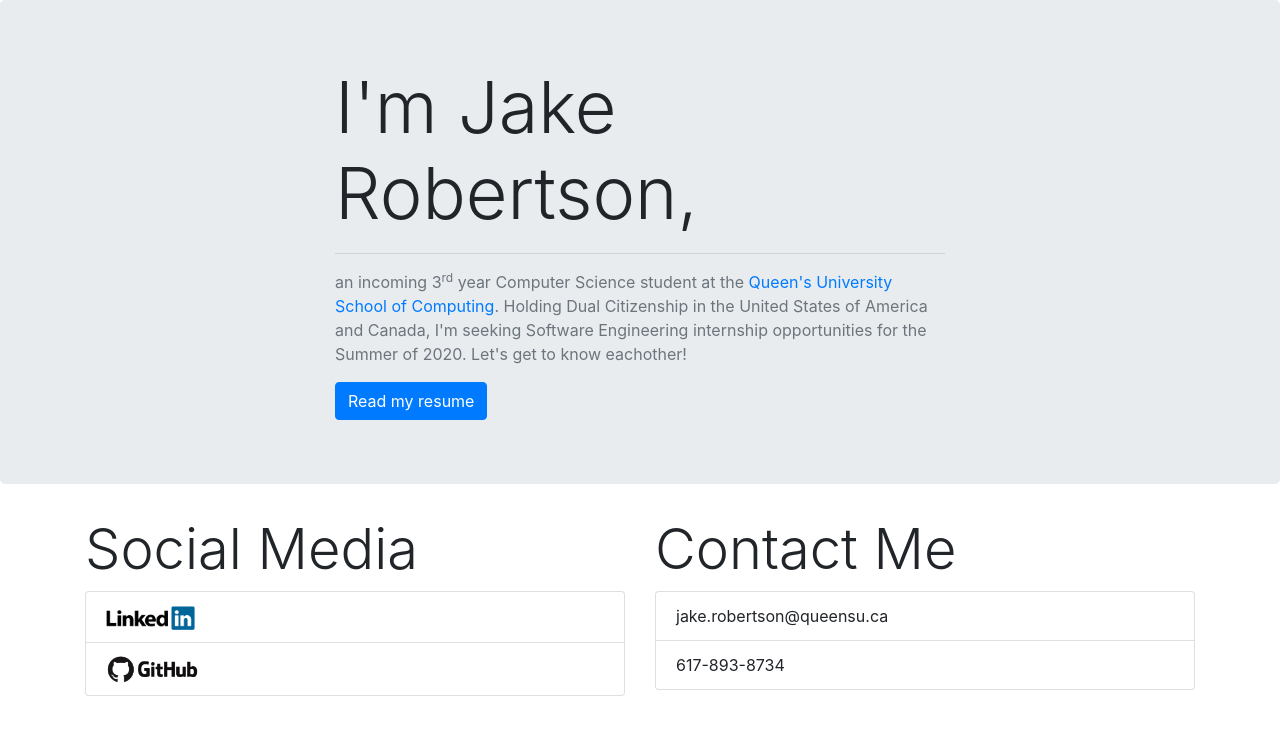
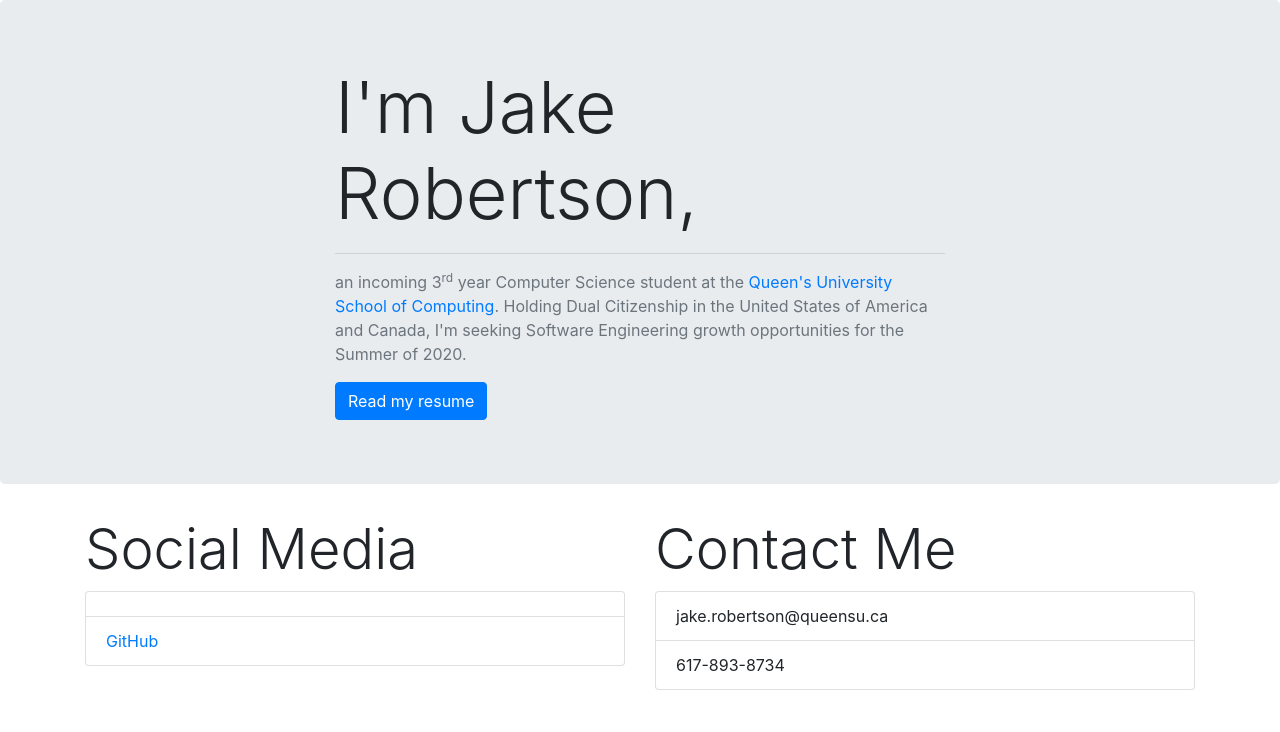
Before and after one commit to jr2021/jr2021.github.io, a plain HTML site: page index.html in a window 1280 px wide. Drawn offline with nearby package versions, Linux system fonts and the light colour scheme.

Commit message:
Update index.html

```diff
--- a/index.html
+++ b/index.html
@@ -13,7 +13,7 @@
       <div class="container">
         <h1 class="display-3">I'm Jake Robertson,</h1>
         <hr>
-        <p class="text-muted">an incoming 3<sup>rd</sup> year Computer Science student at the <a href="http://www.cs.queensu.ca">Queen's University School of Computing</a>. Holding Dual Citizenship in the United States of America and Canada, I'm seeking Software Engineering internship opportunities for the Summer of 2020. Let's get to know eachother!</p>
+        <p class="text-muted">an incoming 3<sup>rd</sup> year Computer Science student at the <a href="http://www.cs.queensu.ca">Queen's University School of Computing</a>. Holding Dual Citizenship in the United States of America and Canada, I'm seeking Software Engineering growth opportunities for the Summer of 2020.</p>
         <a class="btn btn-primary" href="resume.pdf" role="button">Read my resume</a>
       </div>
     </div>
@@ -22,8 +22,8 @@
         <div class="col-sm-6">
           <h3 class="display-4">Social Media</h3>
           <ul class="list-group">
-            <li class="list-group-item"><a href="https://www.linkedin.com/in/jr2021/"><img src="linkedin.png" height="24px"></a></li>
-            <li class="list-group-item"><a href="https://github.com/jr2021"><img src="github.png" height="28px"></a></li>
+            <li class="list-group-item"><a href="https://www.linkedin.com/in/jr2021/"><LinkedIn</a></li>
+            <li class="list-group-item"><a href="https://github.com/jr2021">GitHub</a></li>
           </ul>
         </div>
         <div class="col-sm-6">
```
